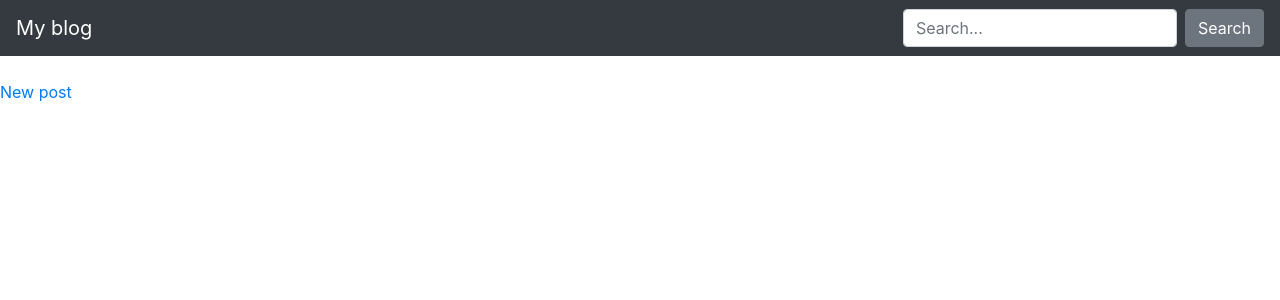
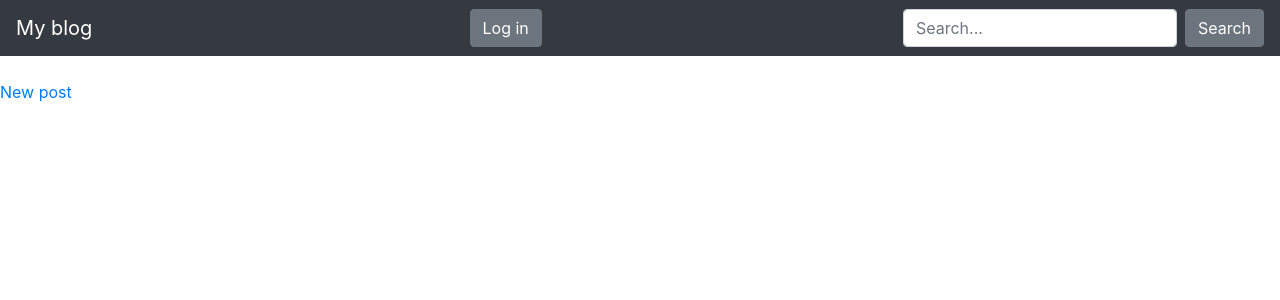
Before and after one commit to szmisztal/blog, a Flask app: page / in a window 1280 px wide. Shown: the top 300 px of the page. Run offline with Flask 3, Linux system fonts and the light colour scheme; some libraries are stand-ins or nearby versions.

Commit message:
add login and logout buttons

```diff
--- a/blog/templates/base.html
+++ b/blog/templates/base.html
@@ -27,7 +27,17 @@
      aria-controls="navbarsExampleDefault" aria-expanded="false" aria-label="Toggle navigation">
      <span class="navbar-toggler-icon"></span>
    </button>
-
+   <div class="collapse navbar-collapse" id="navbarsExampleDefault">
+     <ul class="navbar-nav mr-auto">
+     </ul>
+     {% if session.logged_in %}
+       <form class="form-inline my-2 my-lg-0" action="{{ url_for('logout') }}" method="POST">
+         <button class="btn btn-secondary my-2 my-sm-0" type="submit">Log out</button>
+       </form>
+     {% else %}
+       <a href="{{ url_for('login') }}" class="btn btn-secondary my-2 my-lg-0">Log in</a>
+     {% endif %}
+   </div>
    <div class="collapse navbar-collapse" id="navbarsExampleDefault">
      <ul class="navbar-nav mr-auto">
      </ul>
```
